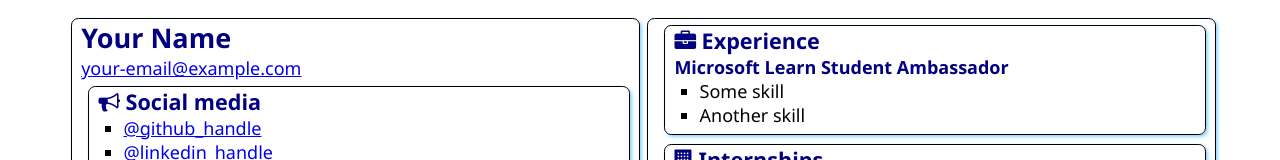
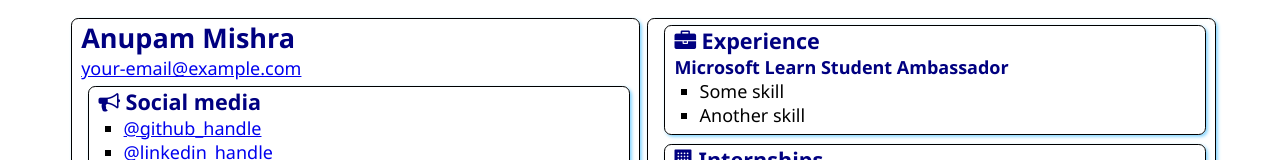
Before and after one commit to anupamishra333/SATechnicalOnboarding, a plain HTML site: page src/index.html in a window 1280 px wide. Shown: the top 160 px of the page. Drawn offline with Linux system fonts and the light colour scheme.

Commit message:
Update index.html

```diff
--- a/src/index.html
+++ b/src/index.html
@@ -12,7 +12,7 @@
 <body>
     <main>
         <article class="box">
-            <h1>Your Name</h1>
+            <h1>Anupam Mishra</h1>
             <div><a href="mailto:your.email@example.com">your-email@example.com</a></div>
 
             <section class="box">
```
